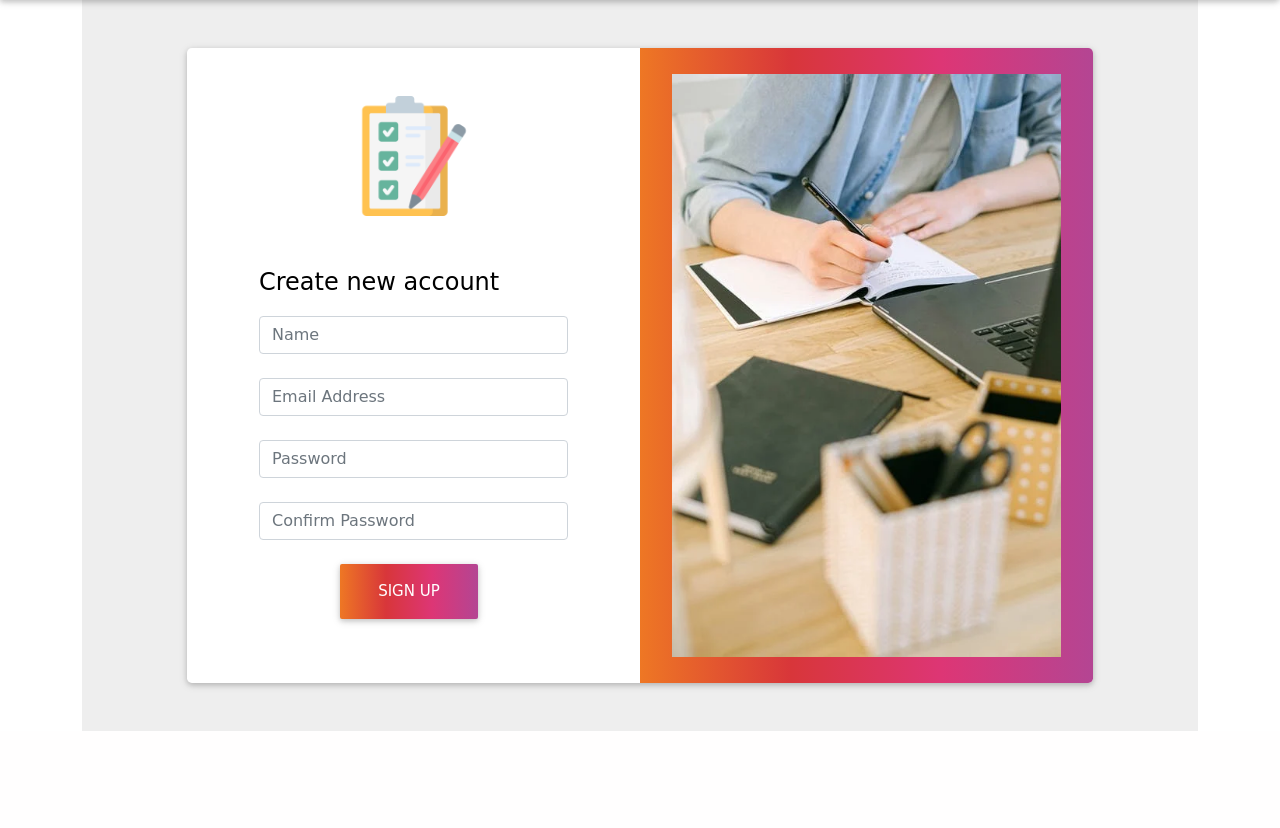
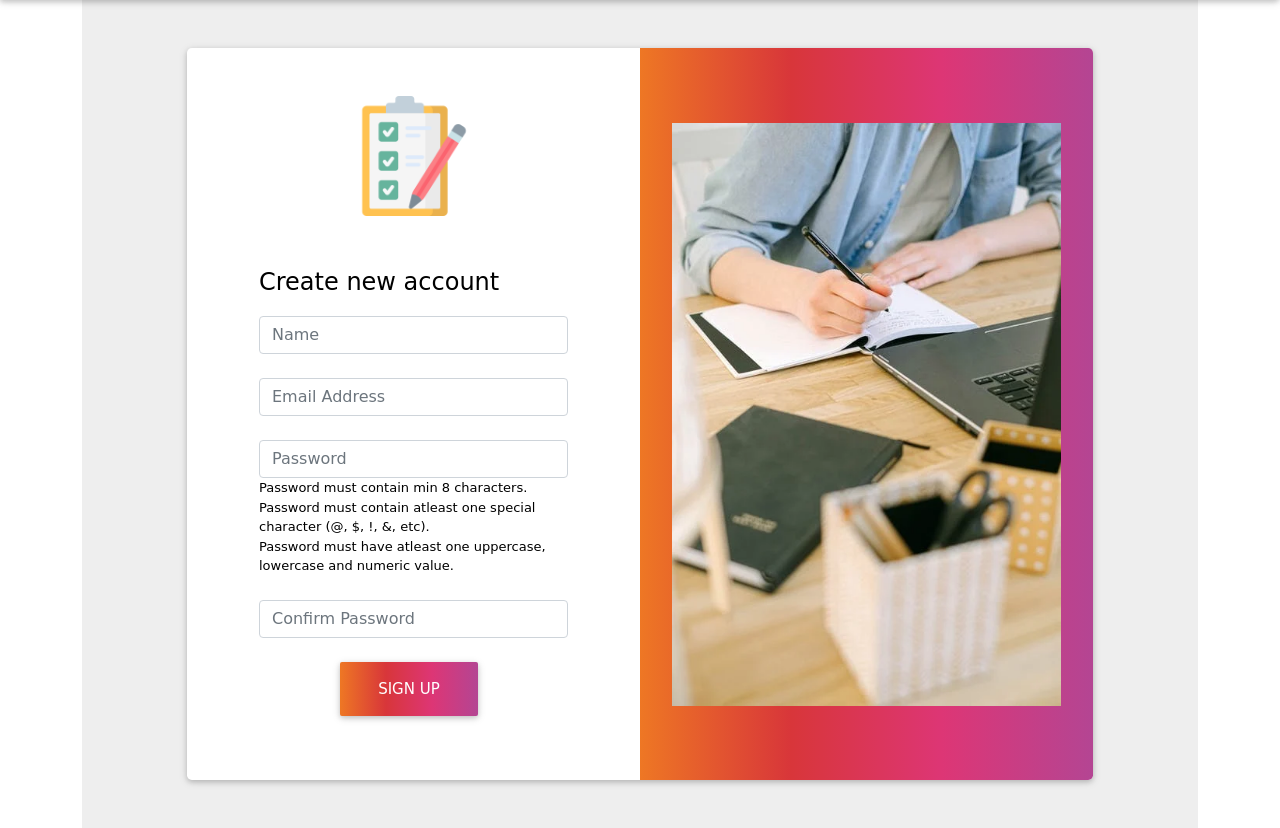
Before and after one commit to deepti1098/todolist, a Django app: page /signup/ in a window 1280 px wide. Shown: the part 72-900 px from the top of the page. Before the commit the page ends 803 px from the top, so only its background shows below. Run offline with Django 4.2, Linux system fonts and the light colour scheme; some libraries are stand-ins or nearby versions; some web fonts are replaced.

Commit message:
password pattern

```diff
--- a/static/style.css
+++ b/static/style.css
@@ -88,3 +88,6 @@
 .removeele{
     display: none;
 }
+#passpattern{
+    font-size: small;
+}
--- a/templates/signup.html
+++ b/templates/signup.html
@@ -66,6 +66,11 @@
                       pattern="^(?=.*[a-z])(?=.*[A-Z])(?=.*\d)(?=.*[@$!%*?&])[A-Za-z\d@$!%*?&]{8,}$"
                       value="{{ Pass }}"
                     />
+                      <div id="passpattern">
+                        Password must contain min 8 characters.<br/>
+                        Password must contain atleast one special character (@, $, !, &, etc).<br/>
+                        Password must have atleast one uppercase, lowercase and numeric value.<br/>
+                      </div>
                   </div>
 
                   <!--CONFIRM PASSWORD -->
```
